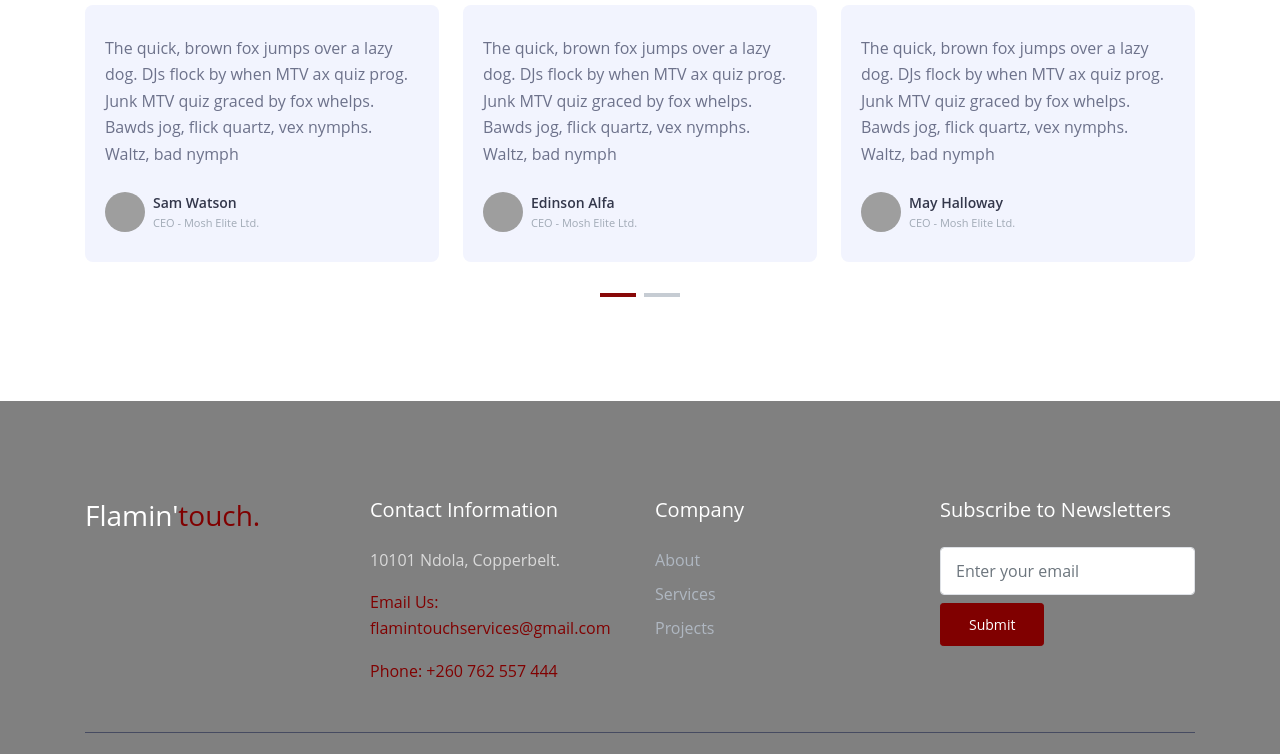
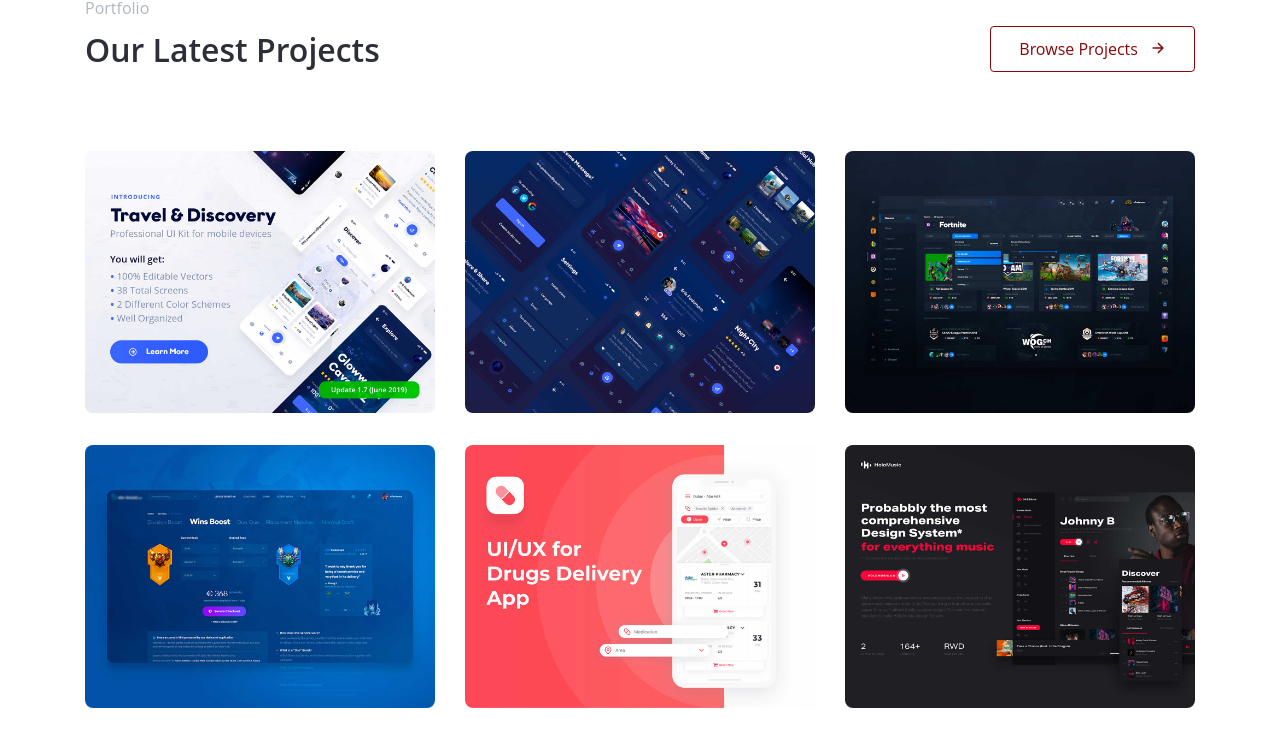
Before and after one commit to Flamintouch/flamintouch-website, a plain HTML site: page index.html in a window 1280 px wide. Shown: the part 3394-4148 px from the top of the page. Drawn offline with Linux system fonts and the light colour scheme; grey boxes are pictures that could not be loaded; files whose address does not match are found by name.

Commit message:
13th Aug Update - (index.html)

```diff
--- a/index.html
+++ b/index.html
@@ -264,7 +264,7 @@
       </div>
     </div> <!-- .page-section -->
 
-    <!--
+
     <div class="page-section">
       <div class="container">
         <div class="row align-items-center">
@@ -322,7 +322,7 @@
           </div>
         </div>
       </div> <!-- .container -->
-    </div> <!-- .page-section -->-->
+    </div> <!-- .page-section -->
 
     <!-- Testimonials -->
     <div class="page-section">
```
